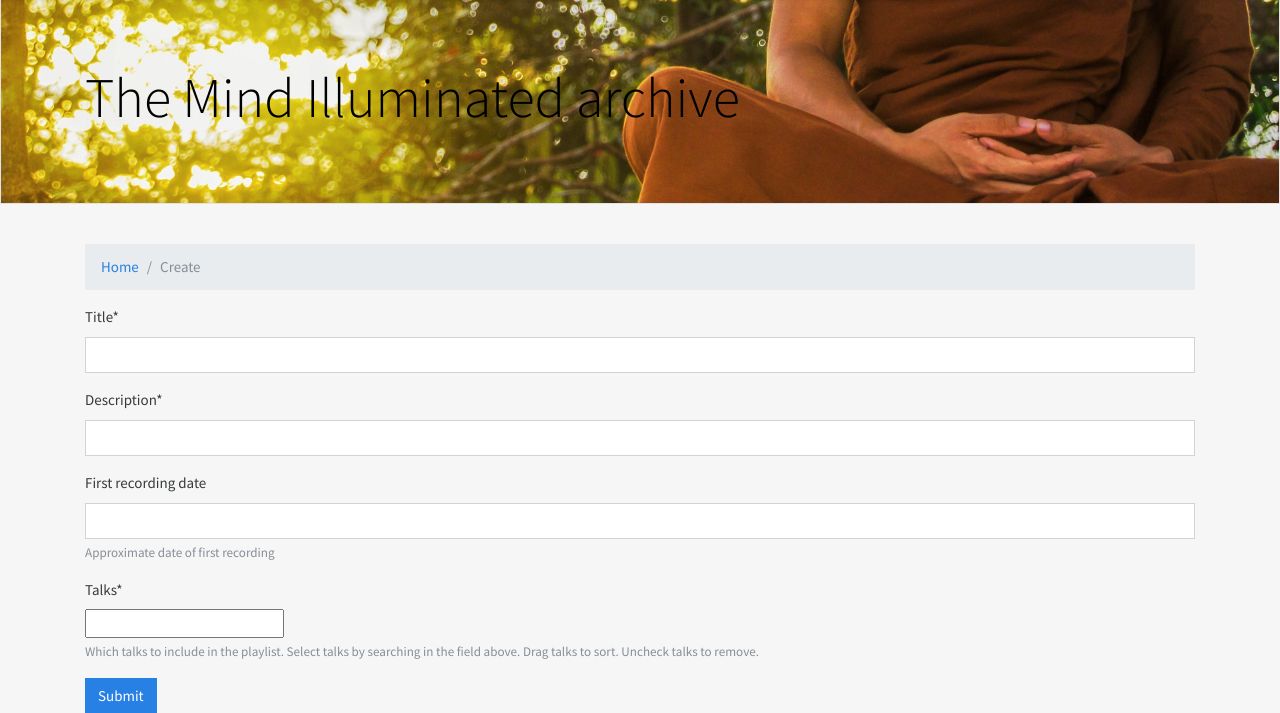
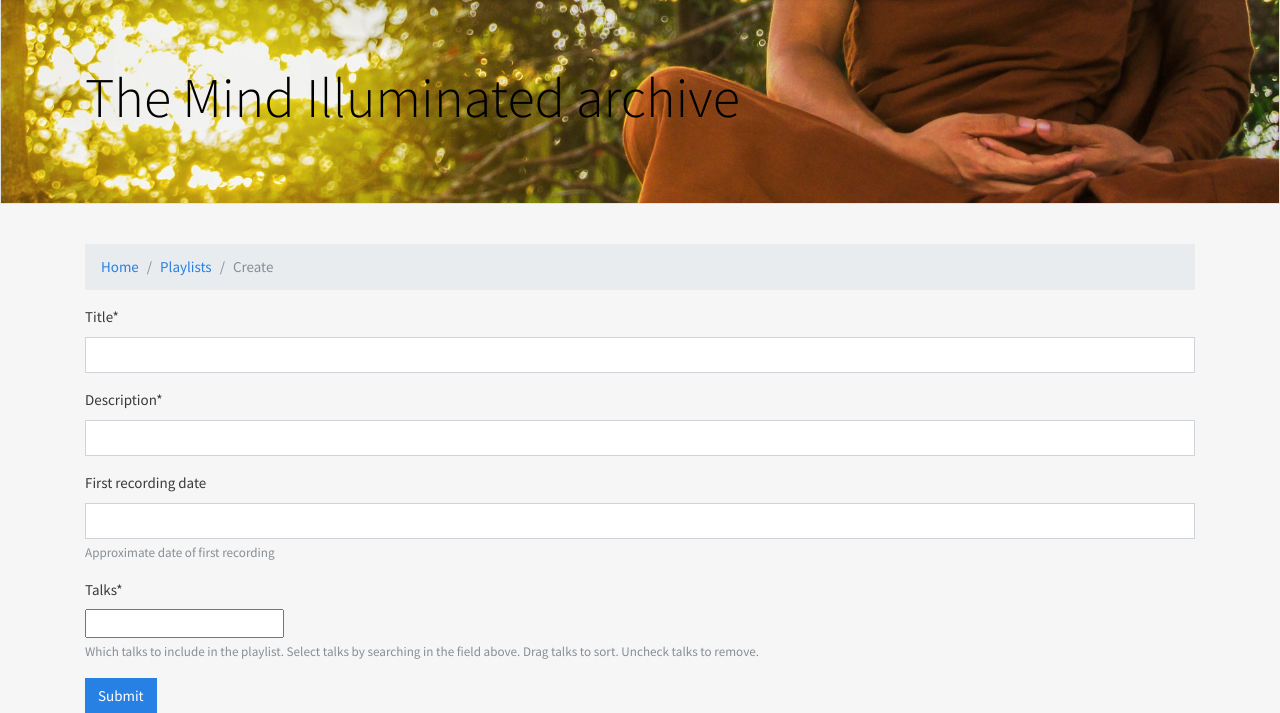
Before and after one commit to esquire900/tmi-archive, a Django app: page /playlist/create in a window 1280 px wide. Shown: the part 56-769 px from the top of the page. Run offline with Django 3.2, Linux system fonts and the light colour scheme; the visitor is signed in with stand-in values (Sample User, id 1); data that the repository does not hold is empty; some libraries are stand-ins or nearby versions.

Commit message:
Fix breadcrumbs for talk pages

```diff
--- a/talks/templates/playlist/create.html
+++ b/talks/templates/playlist/create.html
@@ -8,6 +8,9 @@
             <li class="breadcrumb-item">
                 <a href="{% url 'playlist_index' %}">Home</a>
             </li>
+            <li class="breadcrumb-item">
+                <a href="{% url 'playlist_index' %}">Playlists</a>
+            </li>
             <li class="breadcrumb-item active">Create</li>
         </ol>
     </nav>
--- a/talks/templates/playlist/edit.html
+++ b/talks/templates/playlist/edit.html
@@ -9,7 +9,7 @@
                 <a href="{% url 'playlist_index' %}">Home</a>
             </li>
             <li class="breadcrumb-item">
-                <a href="{% url 'playlist_view' pk=playlist.id %}">Talk {{ playlist.id }}</a>
+                <a href="{% url 'playlist_view' pk=playlist.id %}">Playlist {{ playlist.id }}</a>
             </li>
             <li class="breadcrumb-item active">Edit</li>
         </ol>
```
